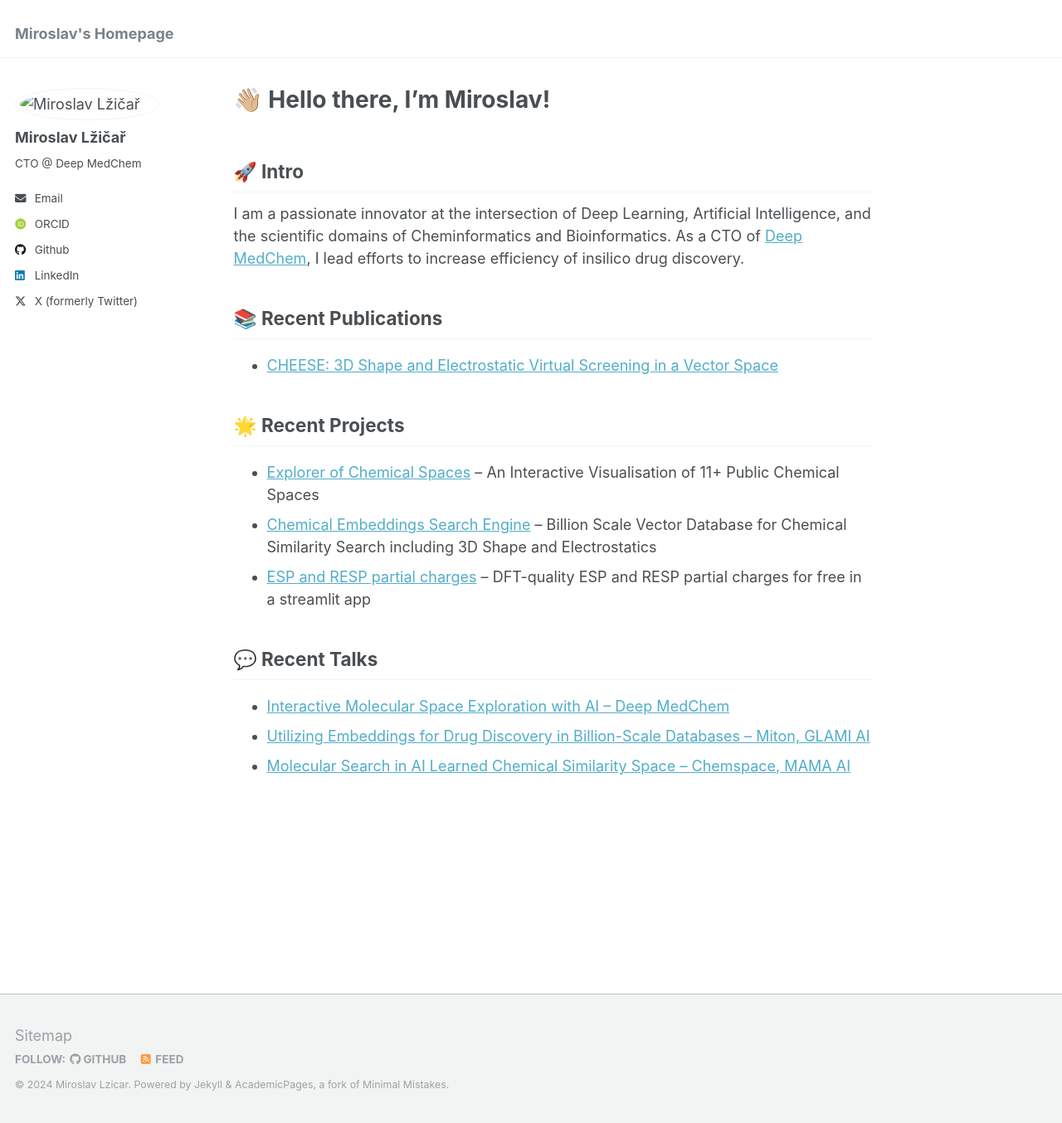
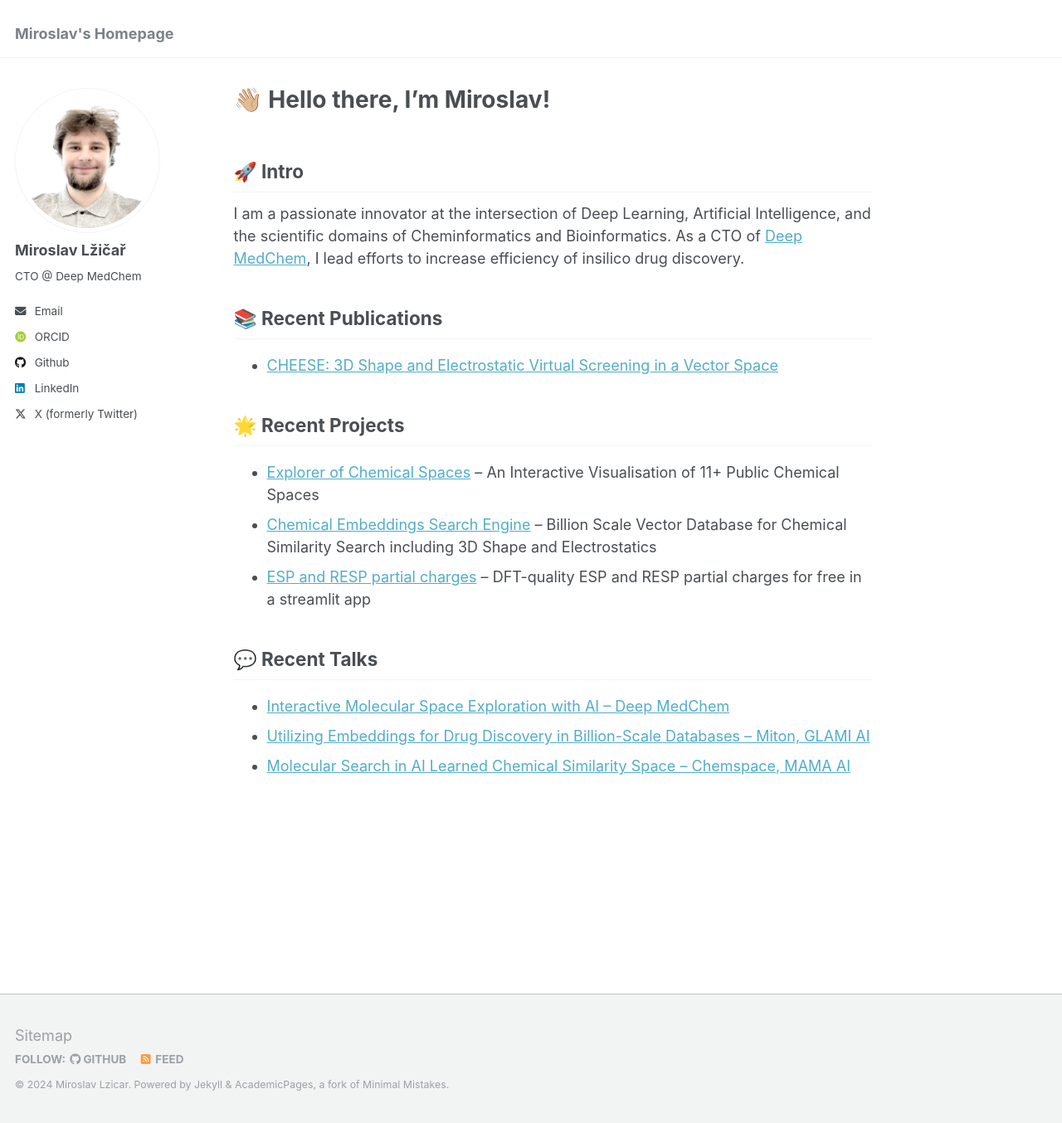
Before and after one commit to mireklzicar/mireklzicar.github.io, a Jekyll site: the page built from _pages/about.md, in a window 1280 px wide and 1354 px high. Shown: the whole window at 83% size. Built offline with Jekyll 4.4.1, drawn with Linux system fonts in a browser that asks for light colours; some web fonts are replaced.

Commit message:
profile pic fix

```diff
--- a/_config.yml
+++ b/_config.yml
@@ -21,7 +21,7 @@ repository               : "academicpages/academicpages.github.io"
 #               Additional customization can be done by editing /_includes/author-profile.html
 author:
   # Biographic information
-  avatar           : "./images/profile.png"
+  avatar           : "profile_noalpha.png"
   name             : "Miroslav Lžičař"
   pronouns         : # example: "she/her"
   bio              : "CTO @ Deep MedChem"
```
Also changed, not shown: images/profile_noalpha.png (added).
